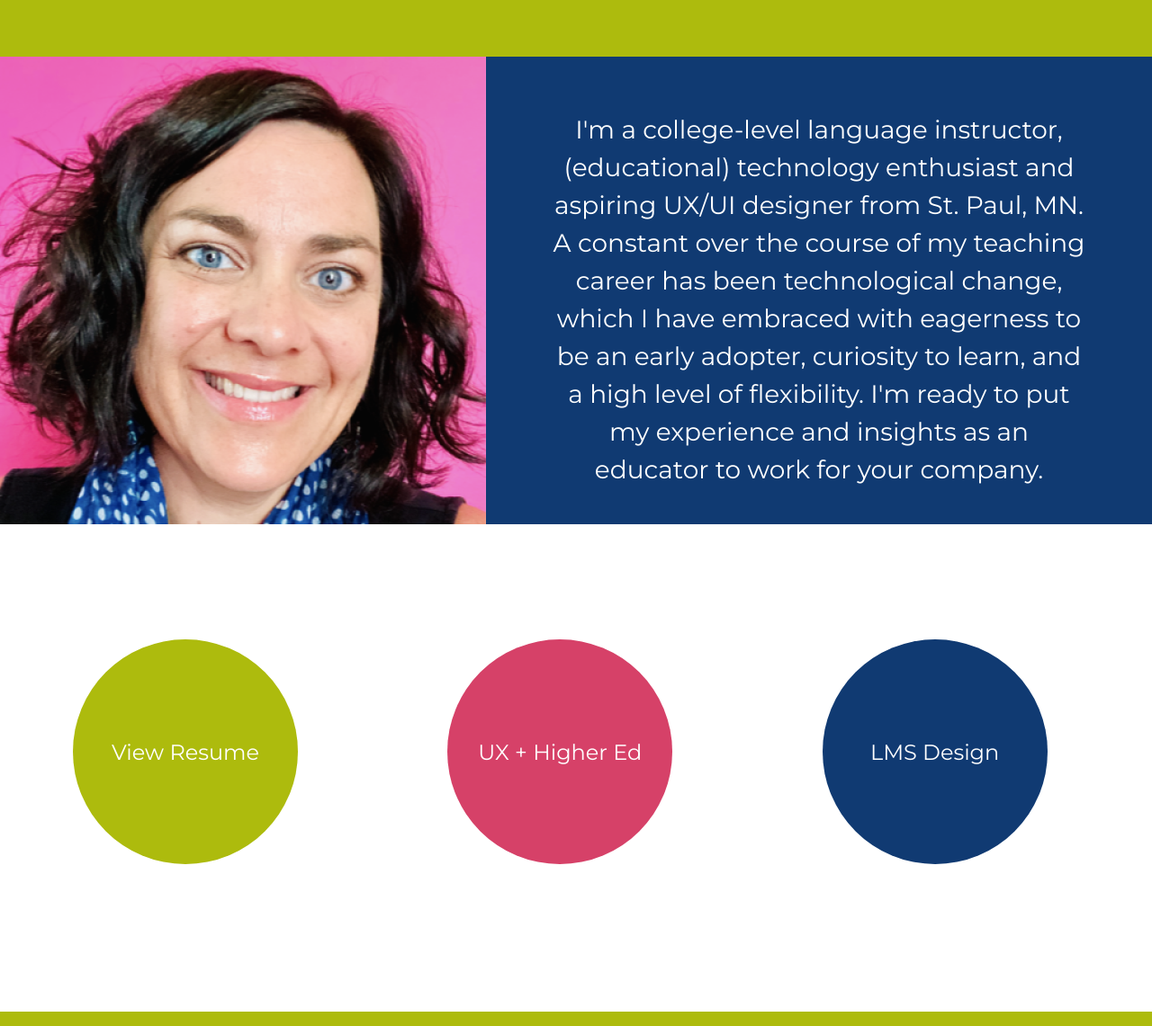
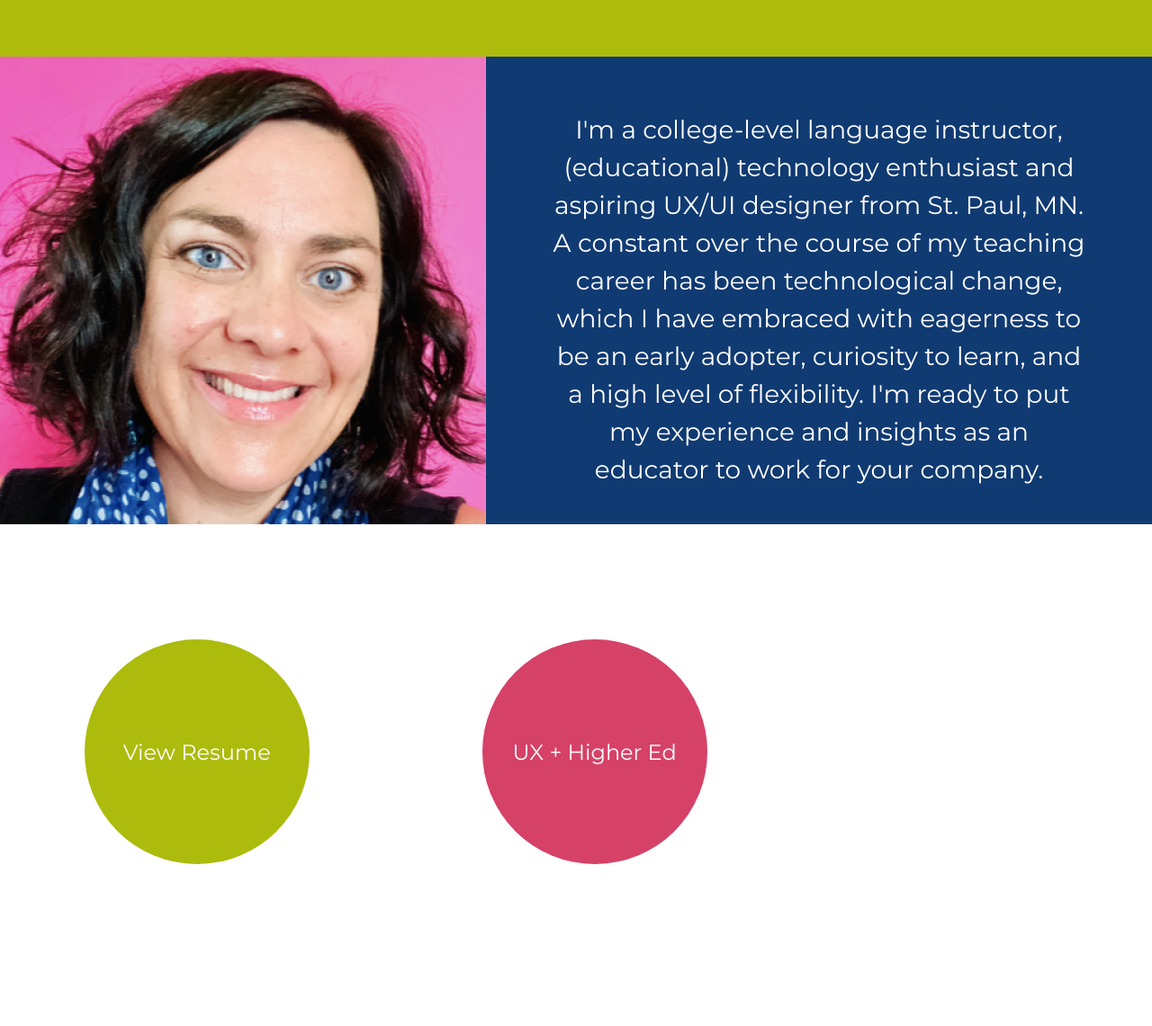
Before and after one commit to lauriewalk3r/BootcampHW19, a plain HTML site: page index.html in a window 1280 px wide. Shown: the part 137-1278 px from the top of the page at 90% size. Drawn offline with Linux system fonts and the light colour scheme.

Commit message:
Update style.css

```diff
--- a/CSS/style.css
+++ b/CSS/style.css
@@ -65,9 +65,8 @@ body {
     background-image: url(../Images/Headshot-1.png);
     display: flex;
   }
-
 .viewresume {
-    margin: 10% 6.333%;
+    margin: 10% 7.33%;
     background-color:#ADBB0D;
     color: white;
     width: 250px;
@@ -80,7 +79,7 @@ body {
     justify-content: center;
 }
 .uxed {
-    margin: 10% 6.333%;
+    margin: 10% 7.33%;
     background-color:#D64168;
     color: #FFFFFF;
     width: 250px;
@@ -93,7 +92,7 @@ body {
     justify-content: center;
   }
 .lmsdesign {
-    margin: 10% 6.333%;
+    margin: 10% 7.33%;
     background-color:#103A72;
     color: #FFFFFF;
     width: 250px;
```
